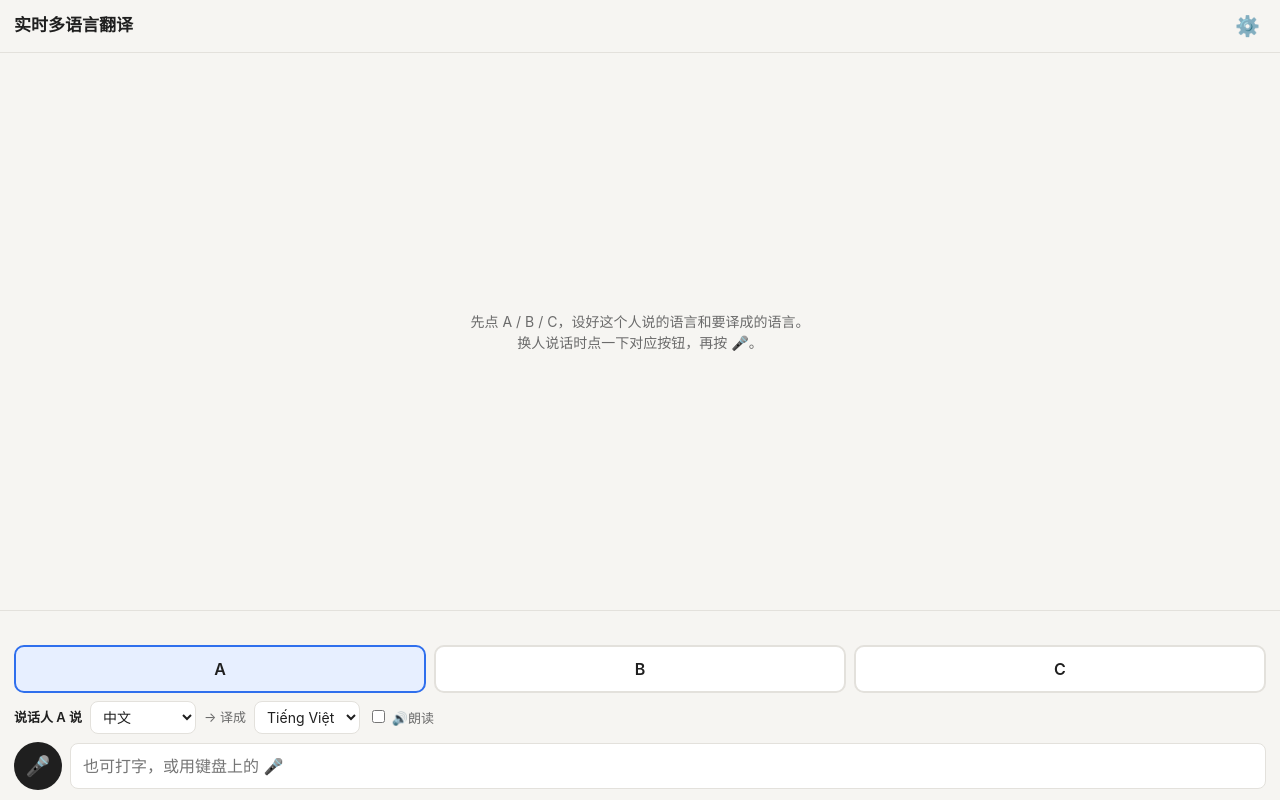
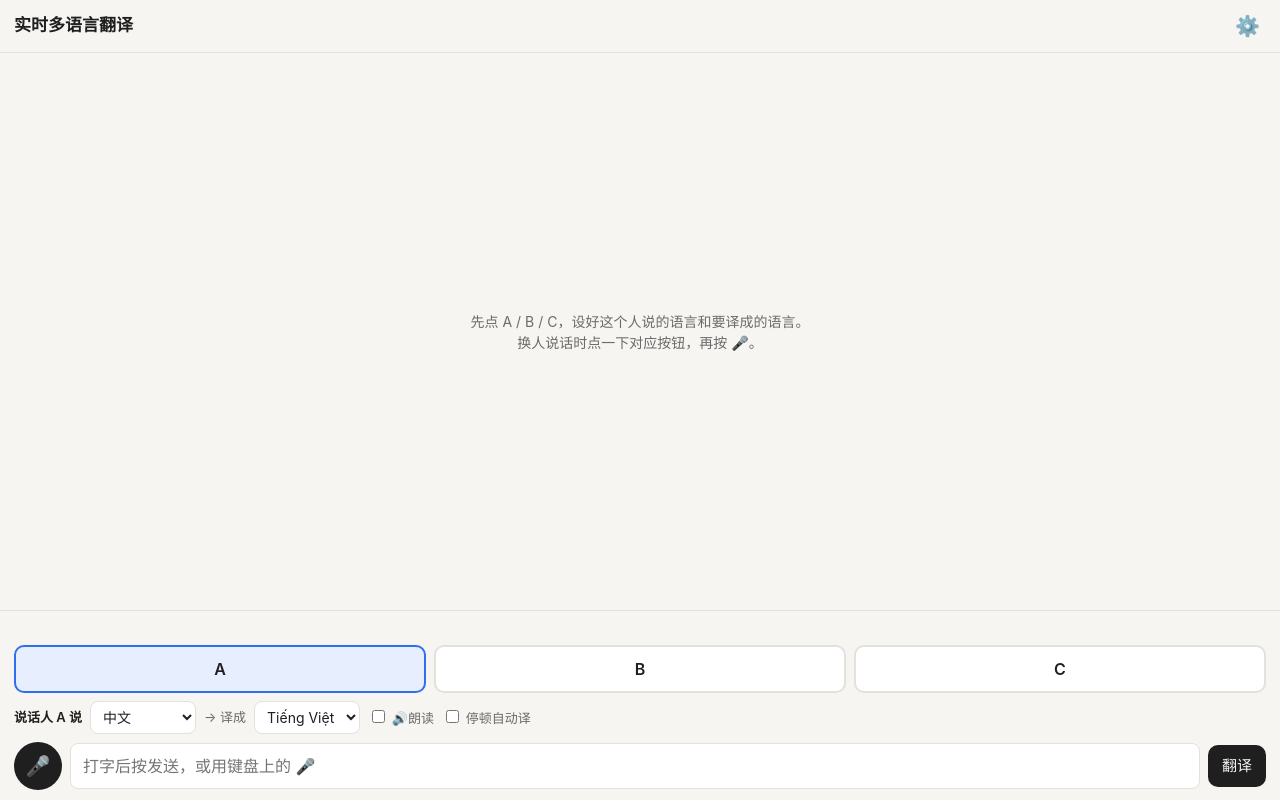
Before and after one commit to chaishengt/live-translator, a plain HTML site: page index.html in a window 1280 px wide. Drawn offline with Linux system fonts and the light colour scheme.

Commit message:
Add files via upload

```diff
--- a/index.html
+++ b/index.html
@@ -32,6 +32,7 @@ footer{border-top:1px solid var(--line);padding:10px 14px calc(10px + env(safe-a
 .cfg{font-size:13px;color:var(--sub);flex-wrap:wrap}#who{font-weight:600;color:var(--text)}
 #mic{width:48px;height:48px;border-radius:50%;border:0;background:var(--text);color:var(--bg);font-size:20px;flex:none}
 #mic.rec{background:#d92d20;color:#fff}
+#send{padding:10px 14px;border-radius:10px;border:0;background:var(--text);color:var(--bg);font-size:15px;flex:none}
 #txt{flex:1;min-width:0;font-size:16px;padding:10px 12px}
 #st{font-size:12px;color:var(--sub);min-height:16px}
 </style>
@@ -45,8 +46,9 @@ footer{border-top:1px solid var(--line);padding:10px 14px calc(10px + env(safe-a
   <div id="st"></div>
   <div class="row" id="spks"></div>
   <div class="row cfg"><span id="who"></span><select id="say"></select><span>→ 译成</span><select id="to"></select>
-    <label><input type="checkbox" id="speak"> 🔊朗读</label></div>
-  <div class="row"><button id="mic" aria-label="麦克风">🎤</button><input id="txt" placeholder="也可打字，或用键盘上的 🎤" autocomplete="off"></div>
+    <label><input type="checkbox" id="speak"> 🔊朗读</label>
+    <label><input type="checkbox" id="auto"> 停顿自动译</label></div>
+  <div class="row"><button id="mic" aria-label="麦克风">🎤</button><input id="txt" placeholder="打字后按发送，或用键盘上的 🎤" autocomplete="off"><button id="send">翻译</button></div>
 </footer>
 <script>
 const $=id=>document.getElementById(id);
@@ -129,8 +131,10 @@ function showLive(text){
 // typing / keyboard dictation: translate after a pause
 let tm=null;
 function sendTyped(){const v=$("txt").value;$("txt").value="";translate(cur,v)}
-$("txt").addEventListener("input",e=>{clearTimeout(tm);if(e.isComposing)return;tm=setTimeout(()=>{if($("txt").value.trim())sendTyped()},1800)});
+$("txt").addEventListener("input",e=>{clearTimeout(tm);if(!$("auto").checked||e.isComposing)return;tm=setTimeout(()=>{if($("txt").value.trim())sendTyped()},1800)});
 $("txt").addEventListener("keydown",e=>{if(e.key==="Enter"&&!e.isComposing){clearTimeout(tm);sendTyped()}});
+
+$("send").onclick=()=>{clearTimeout(tm);sendTyped()};
 
 // microphone (browser speech recognition)
 const SRC=window.SpeechRecognition||window.webkitSpeechRecognition;
```
